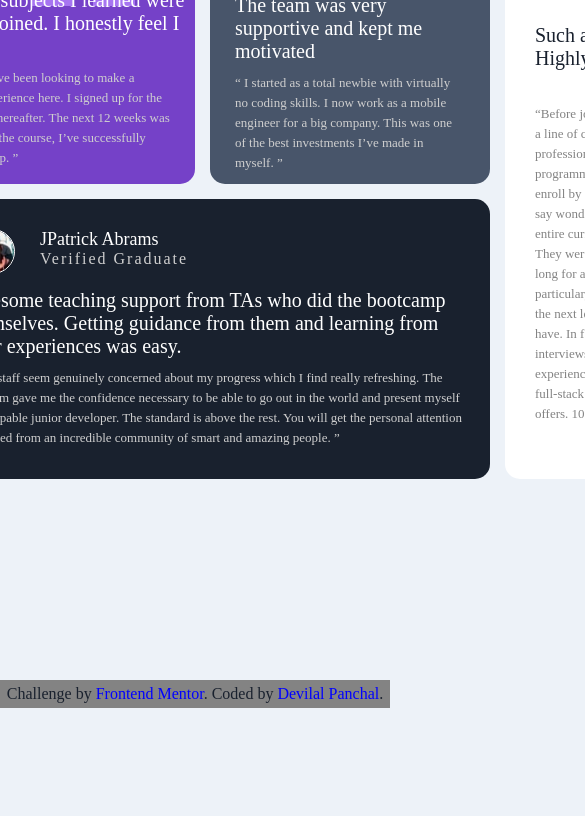
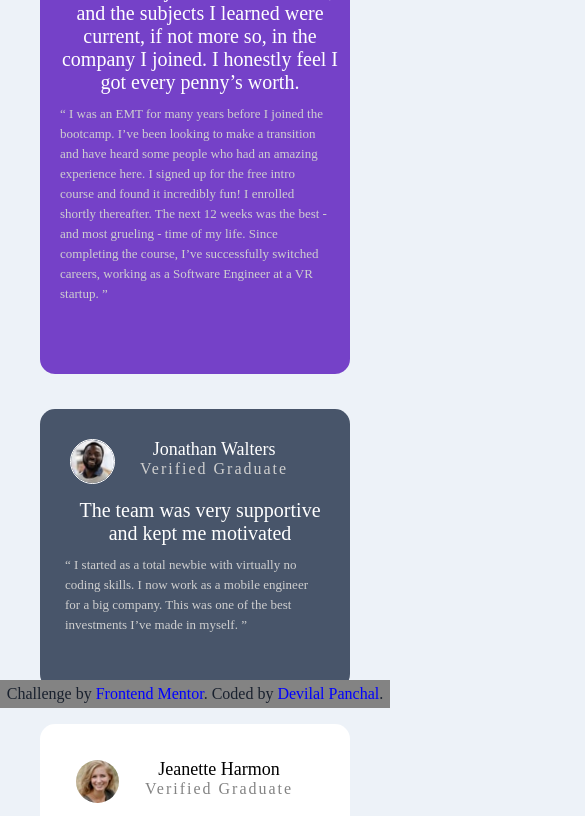
Before and after one commit to devilalpanchal/Testimonial-Grid, a plain HTML site: page index.html in a window 390 px wide. Shown: the part 136-952 px from the top of the page, 585 px wide, since content can reach past the window. Before the commit the page ends 844 px from the top, so only its background shows below. Drawn offline with Linux system fonts and the light colour scheme.

Commit message:
add files

```diff
--- a/style.css
+++ b/style.css
@@ -4,10 +4,11 @@
     box-sizing: border-box;
 }
 
-body{
+body {
     background-color: #EDF2F8;
     /* padding: 20px; */
 }
+
 .grid-container {
     justify-content: center;
     align-items: center;
@@ -155,19 +156,81 @@ body{
     position: fixed;
     bottom: 0;
     width: 100%;
-  }
+}
 
-  .attribution a {
+.attribution a {
     color: blue;
     text-decoration: none;
-  }
+}
 
-  .attribution a:hover {
+.attribution a:hover {
     text-decoration: none;
     color: aqua;
-  }
+}
 
 
-@media screen and (style) {
+@media screen and (max-width: 768px) {
+    .grid-container {
+        grid-template-columns: 1fr;
+        text-align: center;
+        justify-content: center;
+
+    }
+
+    .g1-g4,
+    .g1-g2,
+    .g3-g4,
+    .grid-1,
+    .grid-2,
+    .grid-3,
+    .grid-4,
+    .grid-5 {
+        margin: 20px;
+    }
+
+    .g1-g2,
+    .g3-g4 {
+        margin: 0;
+    }
+
+    .g1-g2,
+    .g3-g4,
+    .grid-1,
+    .grid-2,
+    .grid-3,
+    .grid-4,
+    .grid-5 {
+        width: auto;
+    }
+
+    .g1-g2,
+    .g3-g4 {
+        grid-template-columns: 1fr;
+        margin: 0;
+    }
+
+    .grid-1 {
+        height: 480px;
+    }
+
+    .grid-4 {
+        height: 480px;
+        margin-bottom: 0px;
+        margin-top: 0px;
+    }
+
+    .grid-5 {
+        width: 300px;
+        margin-left: 40px;
+        margin-bottom: 80px;
+        margin-top: 0px;
+    }
+
+    .grid-1,
+    .grid-2,
+    .grid-3 {
+        margin-bottom: 10px;
+        margin-top: 10px;
+    }
 
 }
```
